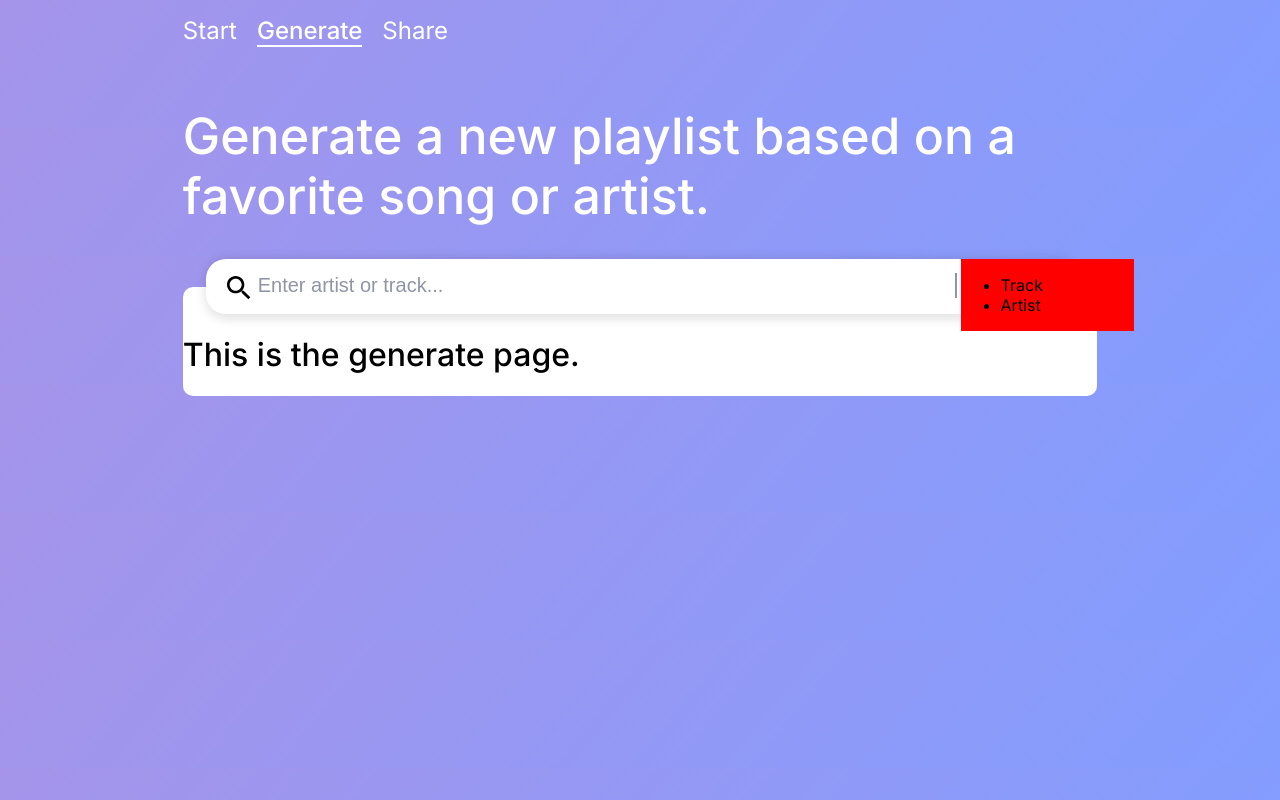
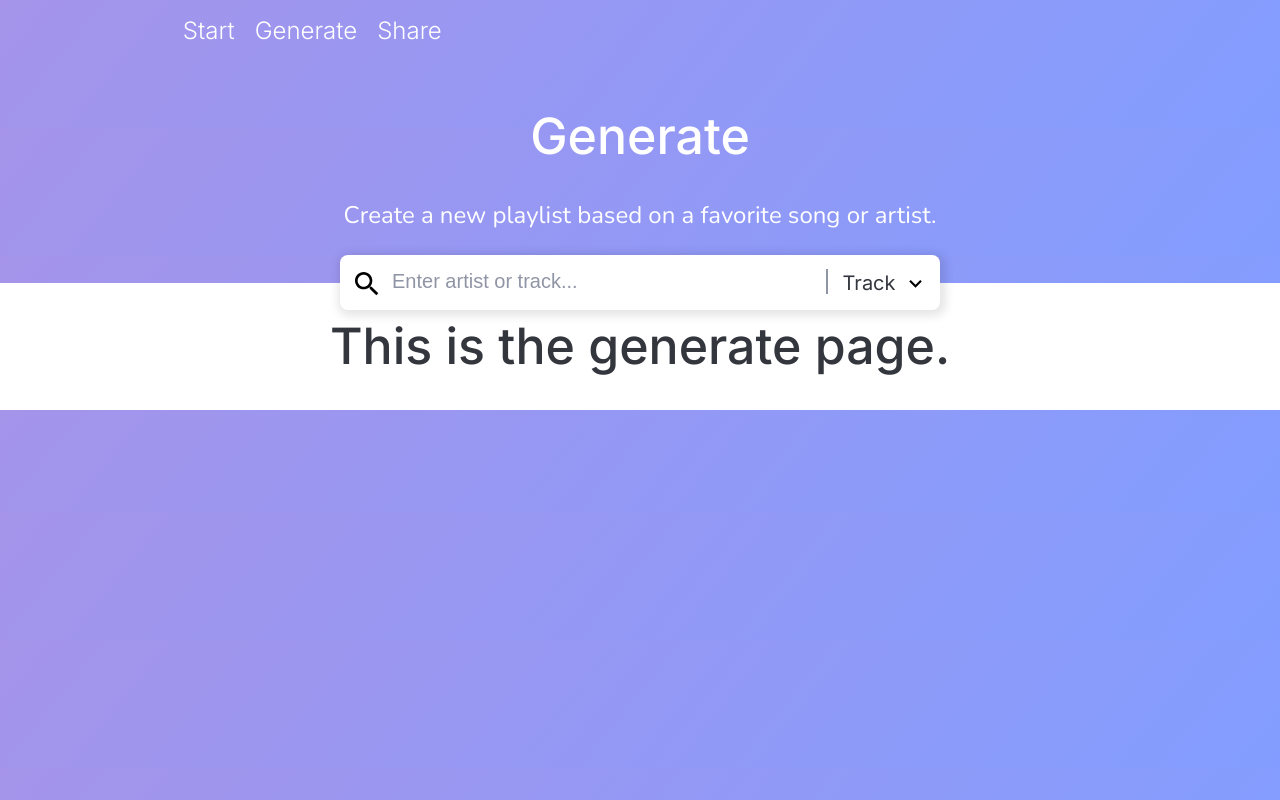
Before and after one commit to samkaj/shedify, a React (Create React App) app: page /Generate in a window 1280 px wide. Built offline with nearby package versions, Linux system fonts and the light colour scheme.

Commit message:
added categories to searchbar

```diff
--- a/src/components/Searchbar.jsx
+++ b/src/components/Searchbar.jsx
@@ -1,6 +1,7 @@
 import React, { Component } from 'react';
 import "../stylesheet/Search.css";
 import search from "../img/search_black_24dp.svg"
+import expand_more from "../img/expand_more_black_24dp.svg"
 
 class SearchBar extends Component {
   constructor() {
@@ -15,22 +16,21 @@ class SearchBar extends Component {
   }
 
   handleChange(event) {
-    this.setState({value: event.target.value=== "" ? "Enter artist or track..." : event.target.value})
+    this.setState({ value: event.target.value === "" ? "Enter artist or track..." : event.target.value })
 
   }
 
   handleSubmit(event) {
-    console.log("-heya");
     event.preventDefault();
-    this.setState({value: "Enter artist or track..."})
+    this.setState({ value: "Enter artist or track..." })
   }
 
   clearInput() {
-    this.setState({value: this.state.value === "Enter artist or track..." ? "" : this.state.value})
+    this.setState({ value: this.state.value === "Enter artist or track..." ? "" : this.state.value })
   }
 
   fillInput() {
-    this.setState({value: this.state.value === "" ? "Enter artist or track..." : this.state.value})
+    this.setState({ value: this.state.value === "" ? "Enter artist or track..." : this.state.value })
   }
 
   render() {
@@ -44,12 +44,50 @@ class SearchBar extends Component {
             <input onFocus={this.clearInput} onChange={this.handleChange} className="SearchField-input" type="text" value={this.state.value} />
           </form>
         </div>
+        <CategoryDropdown />
+      </div>
+    );
+  }
+}
+
+class CategoryDropdown extends Component {
+  constructor() {
+    super();
+    this.state = {
+      expanded: false,
+      activeCategory: "Track"
+    }
+    this.toggleDropdown = this.toggleDropdown.bind(this);
+    this.selectCategory = this.selectCategory.bind(this);
+  }
+
+  toggleDropdown() {
+    this.setState(prevState => ({
+      expanded: !prevState.expanded
+    }));
+
+  }
+
+  selectCategory(category) {
+    this.setState({activeCategory: category});
+    this.toggleDropdown();
+  }
+
+  render() {
+    return (
+      <div className="SearchCategory-container">
         <div className="SearchCategory-container">
-          <ul>
-            <li>Track</li>
-            <li>Artist</li>
-          </ul>
+          <a className="ActiveCategory-text" onClick={this.toggleDropdown}>{this.state.activeCategory}</a>
+          <img className="Expand-button" id={this.state.expanded ? 'Expanded' : 'Closed'} onClick={this.toggleDropdown} src={expand_more} alt="toggle drop down menu" />
         </div>
+        <ul className={this.state.expanded ? 'SearchCategory-dropdown' : 'SearchCategory-hidden'}>
+          <li onClick={() => this.selectCategory('Track')}>
+            {"Track"}
+          </li>
+          <li onClick={() => this.selectCategory('Artist')}>
+            {"Artist"}
+          </li>
+        </ul>
       </div>
     );
   }
--- a/src/pages/Generate.jsx
+++ b/src/pages/Generate.jsx
@@ -6,9 +6,12 @@ class GeneratePage extends Component {
   render() {
     return (
       <div className="Generate-wrapper">
-        <h1 className="Generate-header">
-          {"Generate a new playlist based on a favorite song or artist."}
+        <h1>
+          {"Generate"}
         </h1>
+        <p>
+          {"Create a new playlist based on a favorite song or artist."}
+        </p>
         <SearchBar />
         <div className="Generate-container">
           <h1>This is the generate page.</h1>
--- a/src/stylesheet/Generate.css
+++ b/src/stylesheet/Generate.css
@@ -1,23 +1,28 @@
 .Generate-wrapper {
-  grid-column-start: 2;
-  grid-column-end: 7;
+  grid-column-start: 1;
+  grid-column-end: 8;
+  color: #fff;
+  text-align: center;
 }
 
-.Generate-header {
-  color: #fff;
+.Generate-wrapper h1 {
   font-size: 50px;
 }
+
+.Generate-wrapper p {
+  font-size: 24px;
+  padding-top: 0;
+}
+
 
 .Generate-container {
   grid-column-start: 2;
   grid-column-end: 7;
   background-color: #fff;
+  color: #34363E;
   display: grid;
-  border-radius: 10px;
-  position: relative;
-  top: -27.5px;
   z-index: -1;
-  padding-top: 27.5px;
+  margin-top: -27.5px;
 }
 
 /* Mobile */
--- a/src/stylesheet/Navbar.css
+++ b/src/stylesheet/Navbar.css
@@ -19,12 +19,11 @@
 .Navbar-page a {
   color: #fff;
   text-decoration: none;
-  transition: border-bottom 200ms, font-weight 200ms;
+  font-weight: 300;
 }
 
 .Navbar-page a:hover, .Active {
-  border-bottom: solid #fff 2px;
-  font-weight: 500;
+  color: #f0f0f0;
 }
 
 .Toggle-button, .Menu-icon {
--- a/src/stylesheet/Search.css
+++ b/src/stylesheet/Search.css
@@ -3,12 +3,15 @@
   grid-template-columns: 4fr 1fr;
   margin: auto;
   background-color: #fff;
-  width: 95%;
-  border-radius: 20px;
-  box-shadow: 2px 2px 10px 4px rgba(0, 0, 0, 0.1);
+  width: 600px;
   height: 55px;
+  position: relative;
 }
 
+.Search-container, .SearchCategory-dropdown {
+  border-radius: 8px;
+  box-shadow: 2px 2px 10px 4px rgba(0, 0, 0, 0.1);
+}
 
 .SearchField-container {
   grid-column-start: 1;
@@ -21,6 +24,7 @@
   padding-left: 11px;
   position: absolute;
   top: 13px;
+  left: 0;
   width: 32px;
 }
 
@@ -31,7 +35,7 @@
   position: absolute;
   top: 13.5px;
   left: 50px;
-  width: 100%;
+  width: 90%;
   border-right: 2px solid #9095A6;
 }
 
@@ -50,7 +54,62 @@
 
 .SearchCategory-container {
   grid-column-start: 2;
-  background-color: red;
-  width: 100%;
-  margin-left: 60px;
 }
+
+.SearchCategory-container a {
+  font-size: 20px;
+  color: #34363E;
+  position: absolute;
+  top: 50%;
+  -ms-transform: translate(-50%, -50%);
+  transform: translate(-50%, -50%);
+  right: 18px;
+}
+
+.SearchCategory-hidden {
+  display: none;
+}
+
+.SearchCategory-dropdown {
+  display: block;
+  background-color: #fff;
+  color: #34363E;
+  margin-top: 60px;
+  list-style-type: none;
+  text-align: left;
+}
+
+.Expand-button {
+  height: 25px;
+  position: absolute;
+  right: 12px;
+  top: 16px;
+  color: #34363E;
+}
+
+@keyframes rotateClose {
+  from {transform: rotate(180deg);}
+  to {transform: rotate(0deg);}
+}
+
+@keyframes rotateExpand {
+  from {transform: rotate(0deg);}
+  to {transform: rotate(180deg);}
+}
+
+#Expanded {
+  animation-name: rotateExpand;
+  animation-duration: 300ms;
+  transform: rotate(180deg);
+}
+
+#Closed {
+  animation-name: rotateClose;
+  animation-duration: 300ms;
+  transform: rotate(0deg);
+}
+
+.SearchCategory-dropdown li{
+  padding: 3px 0 3px 0;
+  margin: auto;
+}
--- a/src/stylesheet/Start.css
+++ b/src/stylesheet/Start.css
@@ -2,7 +2,7 @@
   grid-column-start: 2;
   grid-column-end: 6;
   color: #fff;
-  padding-top: 10%;
+  padding-top: 30px;
 }
 
 .Welcome-header {
@@ -11,7 +11,7 @@
 }
 .Welcome-text {
   margin: 0 0 10px 0;
-  font-size: 36px;
+  font-size: 26px;
 }
 
 .Signin-button {
@@ -40,11 +40,12 @@
 
   .Welcome-header {
     font-size: 30px;
-    margin-bottom: 0;
+    margin-top: 30px;
   }
 
   .Welcome-text {
     font-size: 18px;
+    padding: 0 4px 0 4px;
   }
 
   .Signin-container {
```
